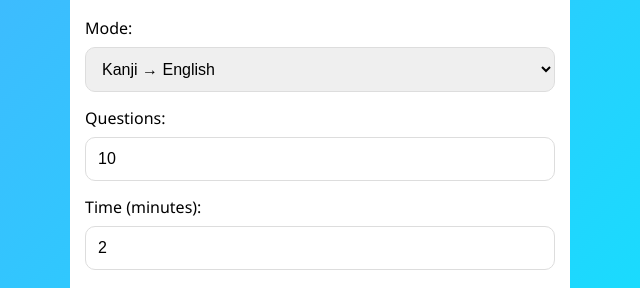
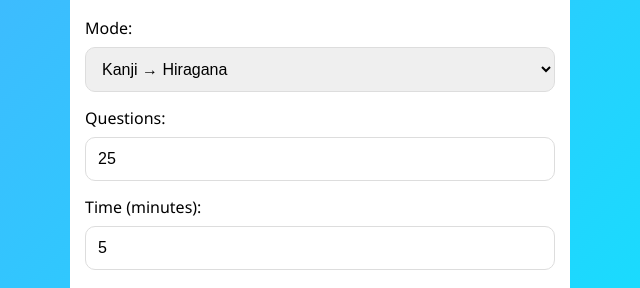
Before and after one commit to sainiop/gakko, a plain HTML site: page index.html in a window 1280 px wide. Shown: the part 149-437 px from the top of the page, 320-960 px from the left. Drawn offline with Linux system fonts and the light colour scheme.

Commit message:
Update index.html

```diff
--- a/index.html
+++ b/index.html
@@ -21,17 +21,16 @@
 
     <label>Mode:</label>
     <select id="mode">
-        <option value="1">Kanji → English</option>
         <option value="2">Kanji → Hiragana</option>
         <option value="3">Hiragana → Kanji</option>
         <option value="4">Kanji → Reading</option>
     </select>
 
     <label>Questions:</label>
-    <input type="number" id="qCount" value="10">
+    <input type="number" id="qCount" value="25">
 
     <label>Time (minutes):</label>
-    <input type="number" id="timeLimit" value="2">
+    <input type="number" id="timeLimit" value="5">
 
     <button onclick="startQuiz()">Start</button>
 </div>
```
